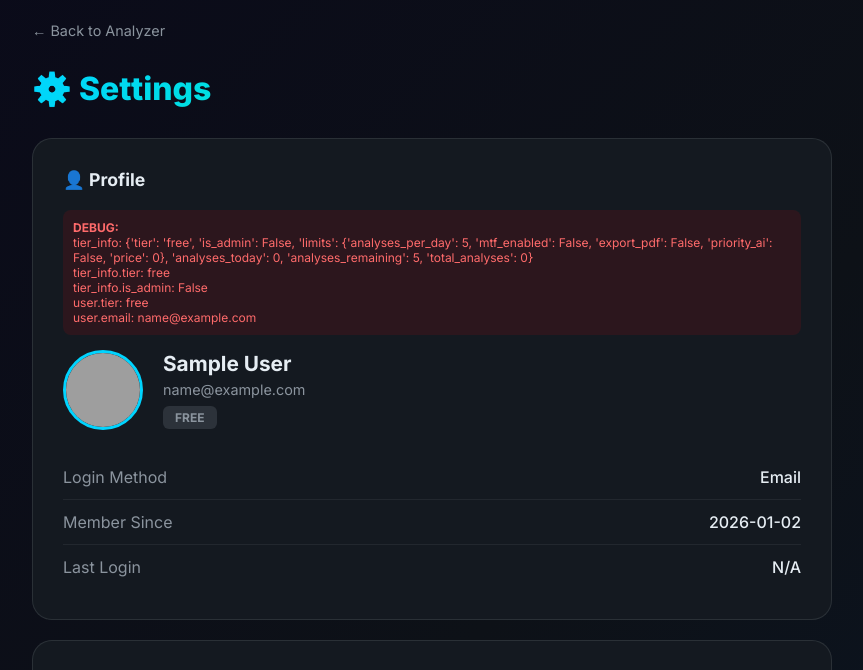
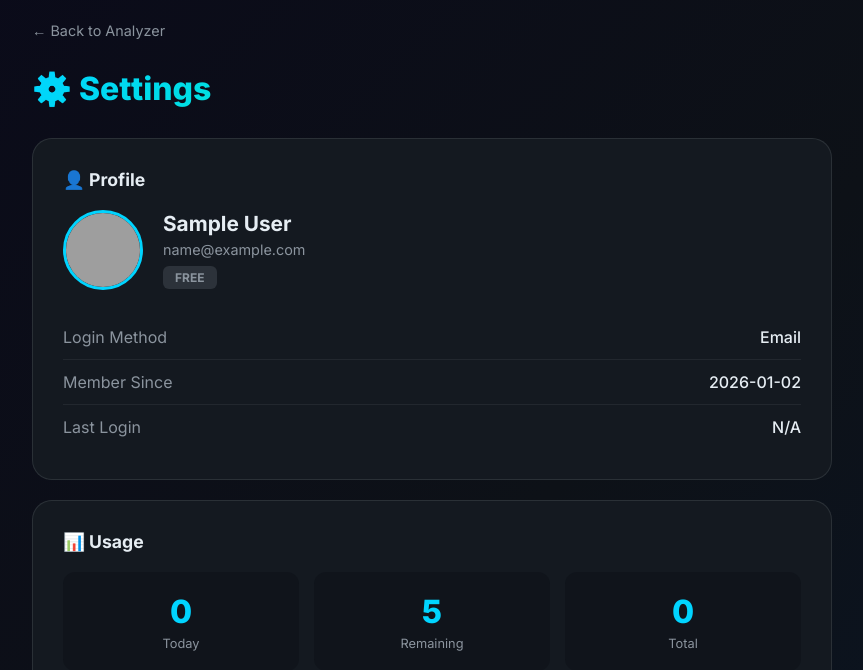
Before and after one commit to DOM6666-boom/forex-analyzer-pro, a Flask app: page /settings in a window 1280 px wide. Shown: the top 670 px of the page, without its empty margins (208-1071 px from the left). Run offline with Flask 3, Linux system fonts and the light colour scheme; the visitor is signed in with stand-in values (Sample User, id 1); data comes from the database, SQL or seed files in the repository; grey boxes are pictures that could not be loaded.

Commit message:
Fix admin check - direct email check in template

```diff
--- a/templates/settings.html
+++ b/templates/settings.html
@@ -170,29 +170,23 @@
         <!-- Profile Section -->
         <div class="settings-section">
             <div class="section-title">👤 Profile</div>
-
-            <!-- DEBUG INFO - Remove after testing -->
-            <div style="background: rgba(255,0,0,0.1); padding: 10px; border-radius: 8px; margin-bottom: 15px; font-size: 0.75rem; color: #ff6b6b;">
-                <strong>DEBUG:</strong><br>
-                tier_info: {{ tier_info }}<br>
-                tier_info.tier: {{ tier_info.tier if tier_info else 'N/A' }}<br>
-                tier_info.is_admin: {{ tier_info.is_admin if tier_info else 'N/A' }}<br>
-                user.tier: {{ user.tier }}<br>
-                user.email: {{ user.email }}
-            </div>
-
             <div class="profile-info">
                 <img src="{{ user.picture or 'https://ui-avatars.com/api/?name=' + (user.name or user.email)|urlencode + '&background=00d4ff&color=0a0a1a&size=80' }}"
                      alt="Avatar" class="profile-avatar">
                 <div class="profile-details">
                     <h3>{{ user.name or user.email.split('@')[0] }}</h3>
                     <p>{{ user.email }}</p>
-                    <span class="tier-badge {{ tier_info.tier if tier_info else user.tier }}">
-                        {% if tier_info and tier_info.is_admin %}👑 OWNER
-                        {% elif user.tier == 'premium' %}👑 PREMIUM
-                        {% elif user.tier == 'pro' %}⭐ PRO
-                        {% else %}FREE{% endif %}
-                    </span>
+                    {% if 'vanndom300' in user.email %}
+                    <span class="tier-badge owner">👑 OWNER</span>
+                    {% elif tier_info and tier_info.is_admin %}
+                    <span class="tier-badge owner">👑 OWNER</span>
+                    {% elif user.tier == 'premium' %}
+                    <span class="tier-badge premium">👑 PREMIUM</span>
+                    {% elif user.tier == 'pro' %}
+                    <span class="tier-badge pro">⭐ PRO</span>
+                    {% else %}
+                    <span class="tier-badge free">FREE</span>
+                    {% endif %}
                 </div>
             </div>
             <div class="info-row">
@@ -231,7 +225,9 @@
                 <div class="usage-text">
                     <span>Daily Usage</span>
                     <span>
-                        {% if tier_info and tier_info.is_admin %}
+                        {% if 'vanndom300' in user.email %}
+                            Unlimited
+                        {% elif tier_info and tier_info.is_admin %}
                             Unlimited
                         {% elif tier_info and tier_info.limits %}
                             {{ tier_info.analyses_today or 0 }} / {{ tier_info.limits.analyses_per_day or 5 }}
@@ -240,7 +236,7 @@
                         {% endif %}
                     </span>
                 </div>
-                {% if tier_info and tier_info.is_admin %}
+                {% if 'vanndom300' in user.email or (tier_info and tier_info.is_admin) %}
                 <div class="usage-bar">
                     <div class="usage-fill" style="width: 100%; background: linear-gradient(90deg, #ffd700, #ff6b00);"></div>
                 </div>
@@ -262,7 +258,9 @@
         <div class="settings-section">
             <div class="section-title">💎 Subscription</div>
             <p style="color: #8b949e; margin-bottom: 15px;">
-                {% if tier_info and tier_info.is_admin %}
+                {% if 'vanndom300' in user.email %}
+                    🎉 You are the OWNER! Unlimited access to all features forever!
+                {% elif tier_info and tier_info.is_admin %}
                     🎉 You are the OWNER! Unlimited access to all features forever!
                 {% elif user.tier == 'premium' %}
                     You have unlimited access to all features!
@@ -272,7 +270,7 @@
                     Upgrade to unlock more analyses and premium features.
                 {% endif %}
             </p>
-            {% if not (tier_info and tier_info.is_admin) %}
+            {% if 'vanndom300' not in user.email and not (tier_info and tier_info.is_admin) %}
             <a href="/pricing" class="action-btn primary">
                 {% if user.tier == 'free' %}Upgrade Plan{% else %}Manage Subscription{% endif %}
             </a>
```
